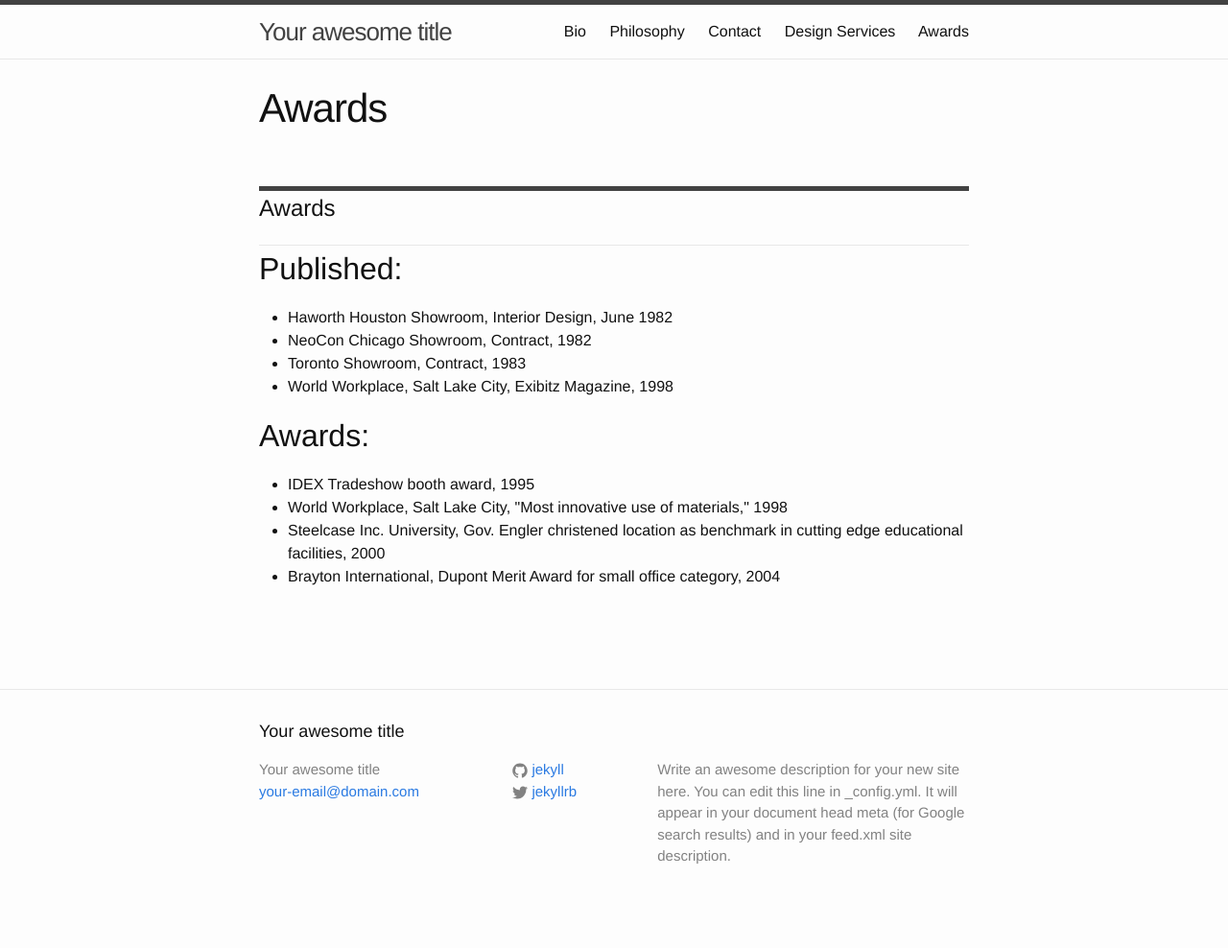
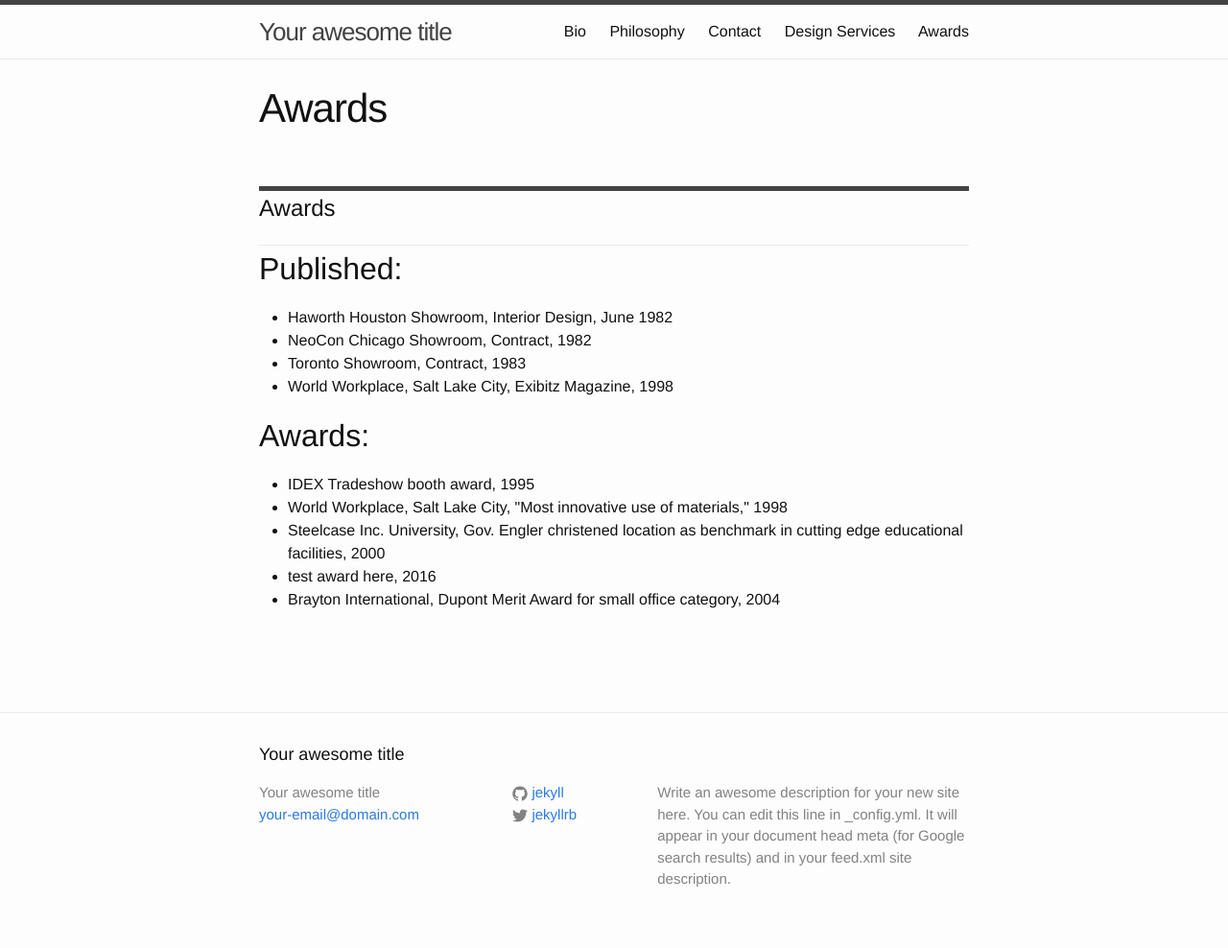
Before and after one commit to intraspacedesign/intraspacedesign.net.bk, a Jekyll site: the page built from awards/index.html, in a window 1280 px wide. Shown: the whole page at 96% size. Built offline with Jekyll 4.4.1, drawn with Linux system fonts in a browser that asks for light colours; before the commit the page ends 964 px from its top, so only the background shows below that.

Commit message:
Updated '/awards/index.html' via CloudCannon

```diff
--- a/awards/index.html
+++ b/awards/index.html
@@ -2,19 +2,17 @@
 layout: page
 title: Awards
 permalink: /awards/
-
 publishings:
-  - Haworth Houston Showroom, Interior Design, June 1982
-  - NeoCon Chicago Showroom, Contract, 1982
-  - Toronto Showroom, Contract, 1983
-  - World Workplace, Salt Lake City, Exibitz Magazine, 1998
-
+  - 'Haworth Houston Showroom, Interior Design, June 1982'
+  - 'NeoCon Chicago Showroom, Contract, 1982'
+  - 'Toronto Showroom, Contract, 1983'
+  - 'World Workplace, Salt Lake City, Exibitz Magazine, 1998'
 awards:
-  - IDEX Tradeshow booth award, 1995
-  - World Workplace, Salt Lake City, "Most innovative use of materials," 1998
-  - Steelcase Inc. University, Gov. Engler christened location as benchmark in cutting edge educational facilities, 2000
-  - Brayton International, Dupont Merit Award for small office category, 2004
-
+  - 'IDEX Tradeshow booth award, 1995'
+  - 'World Workplace, Salt Lake City, "Most innovative use of materials," 1998'
+  - 'Steelcase Inc. University, Gov. Engler christened location as benchmark in cutting edge educational facilities, 2000'
+  - 'test award here, 2016'
+  - 'Brayton International, Dupont Merit Award for small office category, 2004'
 ---
 
 <div class="page-content">
```
